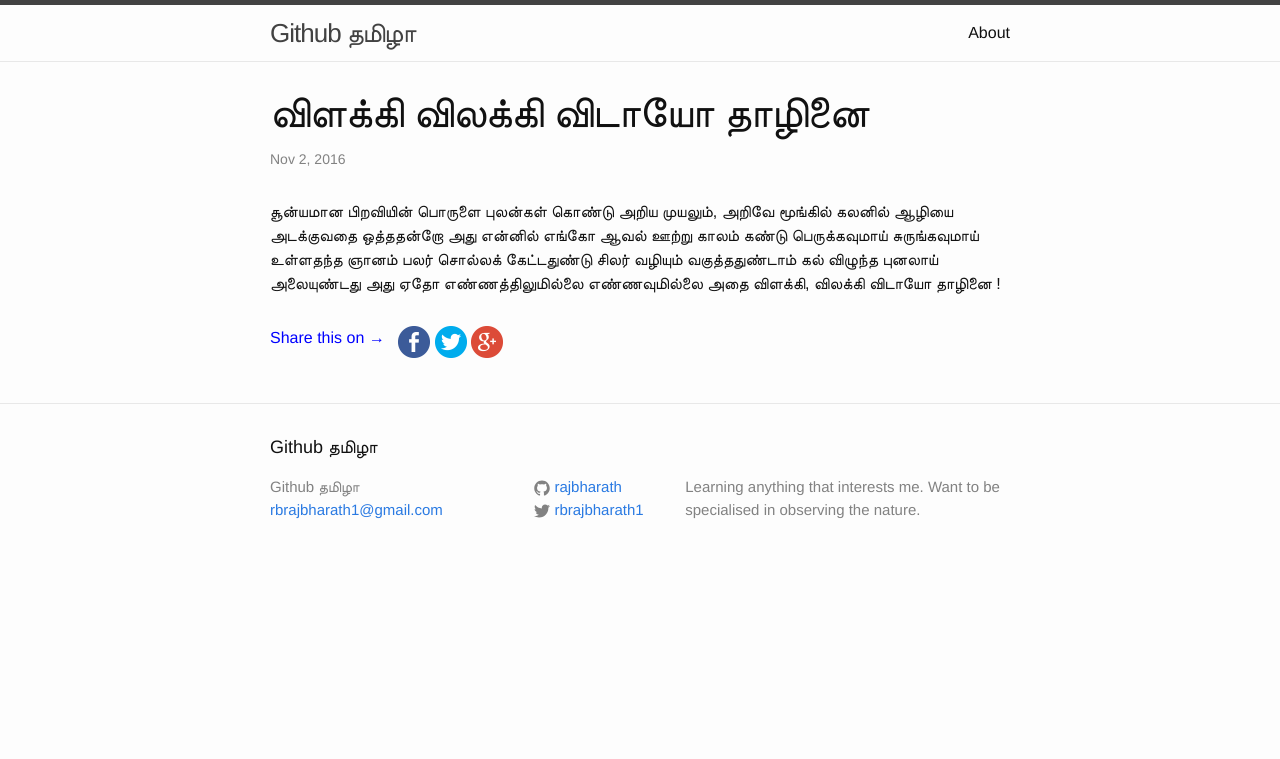
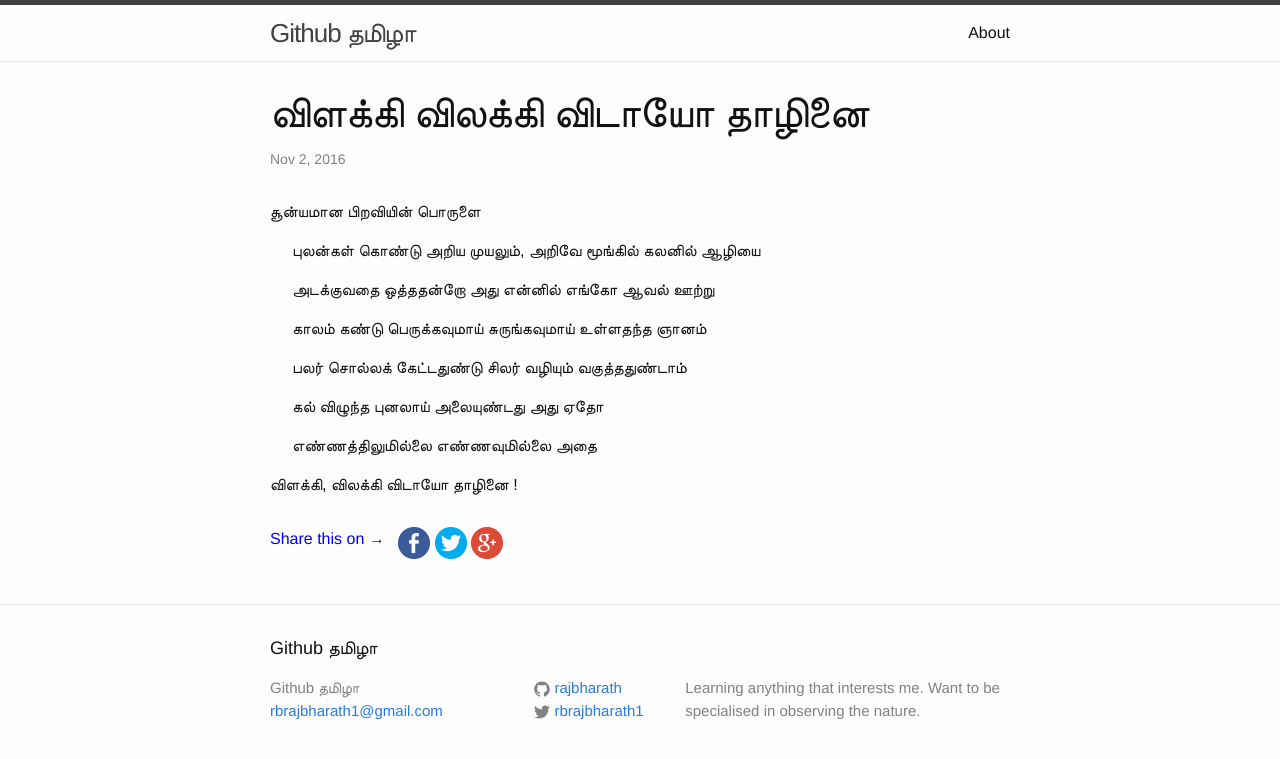
Before and after one commit to rajbharath/rajbharath.github.io, a Jekyll site: the page built from _posts/2016-11-02- poem - vilakki vidaayo thaazhinai.markdown, in a window 1280 px wide. Shown: the top 759 px of the page. Built offline with Jekyll 4.4.1, drawn with Linux system fonts in a browser that asks for light colours; part of the change alters nothing that is shown.

```diff
--- a/_posts/2016-11-02- poem - vilakki vidaayo thaazhinai.markdown
+++ b/_posts/2016-11-02- poem - vilakki vidaayo thaazhinai.markdown
@@ -5,15 +5,22 @@ date:   2016-11-02 22:23:40 +0530
 categories: Poem
 ---
 சூன்யமான பிறவியின் பொருளை
-  புலன்கள் கொண்டு அறிய முயலும், அறிவே
+
+&nbsp;&nbsp;&nbsp;&nbsp;&nbsp;புலன்கள் கொண்டு அறிய முயலும், அறிவே
 மூங்கில் கலனில் ஆழியை
-  அடக்குவதை ஒத்ததன்றோ அது
+
+&nbsp;&nbsp;&nbsp;&nbsp;&nbsp;அடக்குவதை ஒத்ததன்றோ அது
 என்னில் எங்கோ ஆவல் ஊற்று
-  காலம் கண்டு பெருக்கவுமாய்
+
+&nbsp;&nbsp;&nbsp;&nbsp;&nbsp;காலம் கண்டு பெருக்கவுமாய்
 சுருங்கவுமாய் உள்ளதந்த ஞானம்
-  பலர் சொல்லக் கேட்டதுண்டு
+
+&nbsp;&nbsp;&nbsp;&nbsp;&nbsp;பலர் சொல்லக் கேட்டதுண்டு
 சிலர் வழியும் வகுத்ததுண்டாம்
-  கல் விழுந்த புனலாய்
+
+&nbsp;&nbsp;&nbsp;&nbsp;&nbsp;கல் விழுந்த புனலாய்
 அலையுண்டது அது ஏதோ
-  எண்ணத்திலுமில்லை எண்ணவுமில்லை அதை
+
+&nbsp;&nbsp;&nbsp;&nbsp;&nbsp;எண்ணத்திலுமில்லை எண்ணவுமில்லை அதை
+
 விளக்கி, விலக்கி விடாயோ தாழினை !
```
